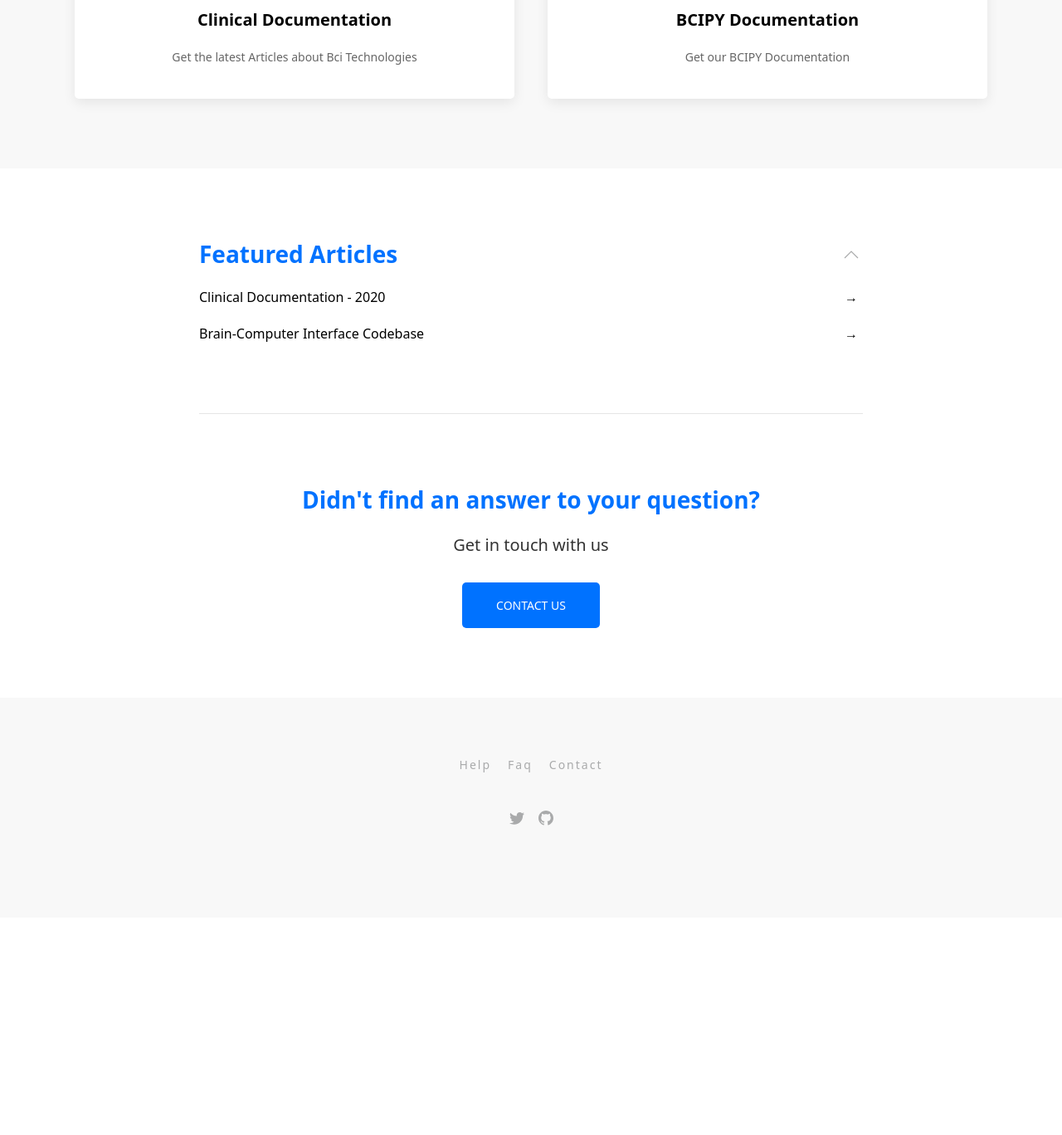
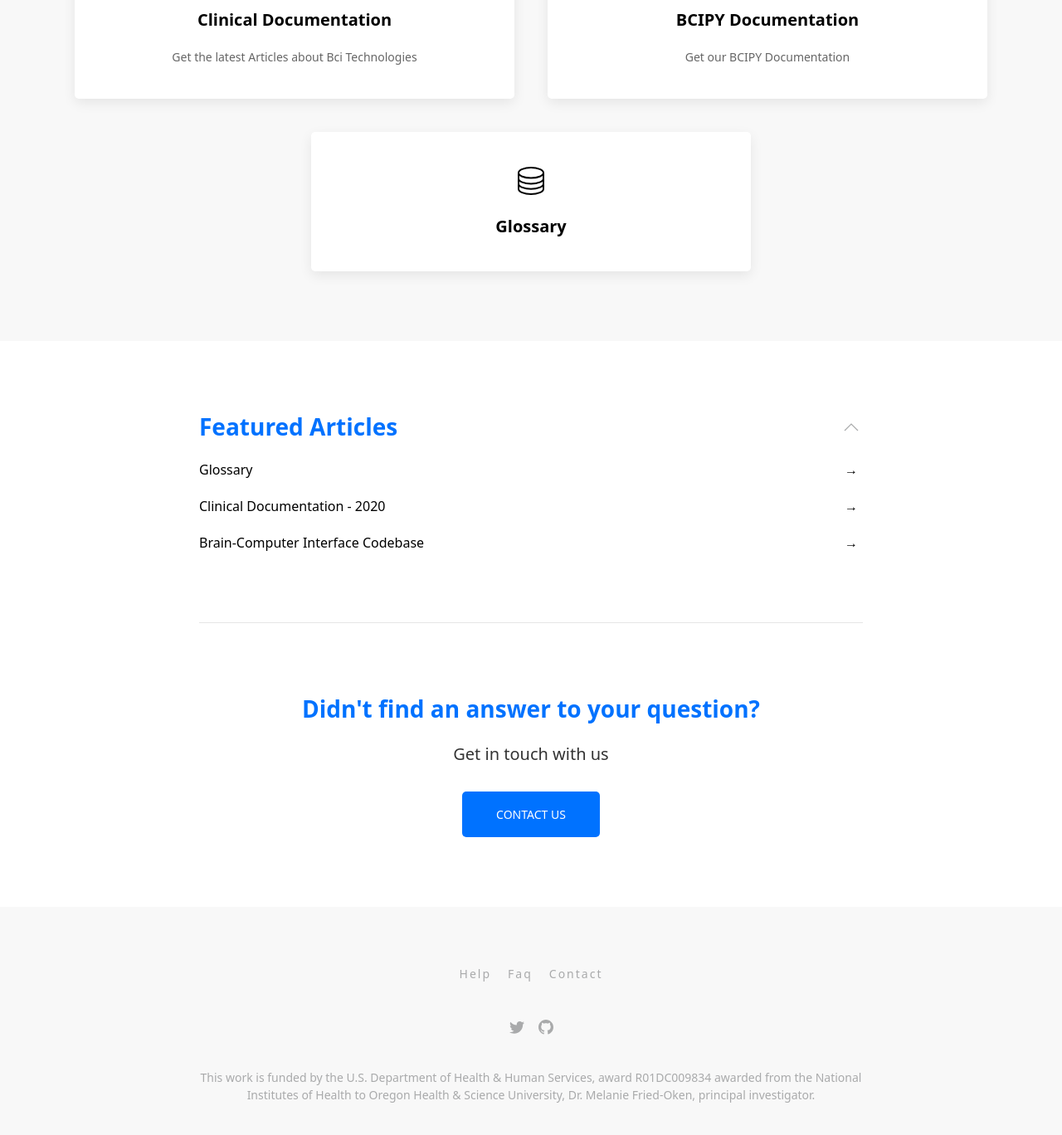
Before and after one commit to BciPy/bcipy.github.io, a Jekyll site: the page built from index.md, in a window 1280 px wide and 1400 px high, scrolled down 784 px. Shown: the top 1368 px of the window at 83% size. Built offline with Jekyll 4.4.1, drawn with Linux system fonts in a browser that asks for light colours; before the commit the page ends 1890 px from its top, so only the background shows below that.

Commit message:
Added Glossary page and footer
Added A new page with glossary and a footer with grant info.

```diff
--- a/_config.yml
+++ b/_config.yml
@@ -43,6 +43,9 @@ author:
 twitter_username:   CAMBI_tech
 github_username:    CAMBI-tech
 
+# Default footer image settings
+footer:
+    copyright:       This work is funded by the U.S. Department of Health & Human Services, award R01DC009834 awarded from the National Institutes of Health to Oregon Health & Science University, Dr. Melanie Fried-Oken, principal investigator.
 
 
 # Path to post content assets directory i.e post images, pdfs etc
--- a/_data/navigation_categories.yml
+++ b/_data/navigation_categories.yml
@@ -9,3 +9,7 @@
     - title: BCIPY Documentation
       desc: Get our BCIPY Documentation
       icon: laptop
+
+    - title: Glossary
+      desc:
+      icon: database
```
Also changed, not shown: _posts/2021-01-10-Glossary.md (added, +21 -0 lines), _data/navigation_footer.yml (line endings or trailing spaces), _data/navigation_header.yml (line endings or trailing spaces).
